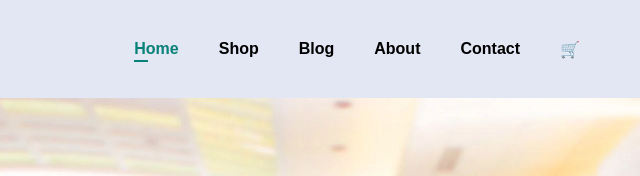
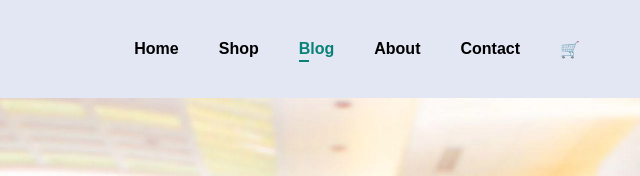
Before and after one commit to gopal-2k04/e-commerce, a plain HTML site: page blog.html in a window 1280 px wide. Shown: the top 176 px of the page, 640-1280 px from the left. Drawn offline with Linux system fonts and the light colour scheme.

Commit message:
Update1 blog.html
Change

```diff
--- a/blog.html
+++ b/blog.html
@@ -12,9 +12,9 @@
         <p class="logo">Care</p>
         <div>
             <ul class="navbar">
-                <li><a class="active"href="web.html">Home</a></li>
+                <li><a href="web.html">Home</a></li>
                 <li><a href=shope.html>Shop</a></li>
-                <li><a href="blog.html">Blog</a></li>
+                <li><a class="active"href="blog.html">Blog</a></li>
                 <li><a href="about.html">About</a></li>
                 <li><a href="contact.html">Contact</a></li>
                 <li><a href="cart.html">🛒</a></li>
```
